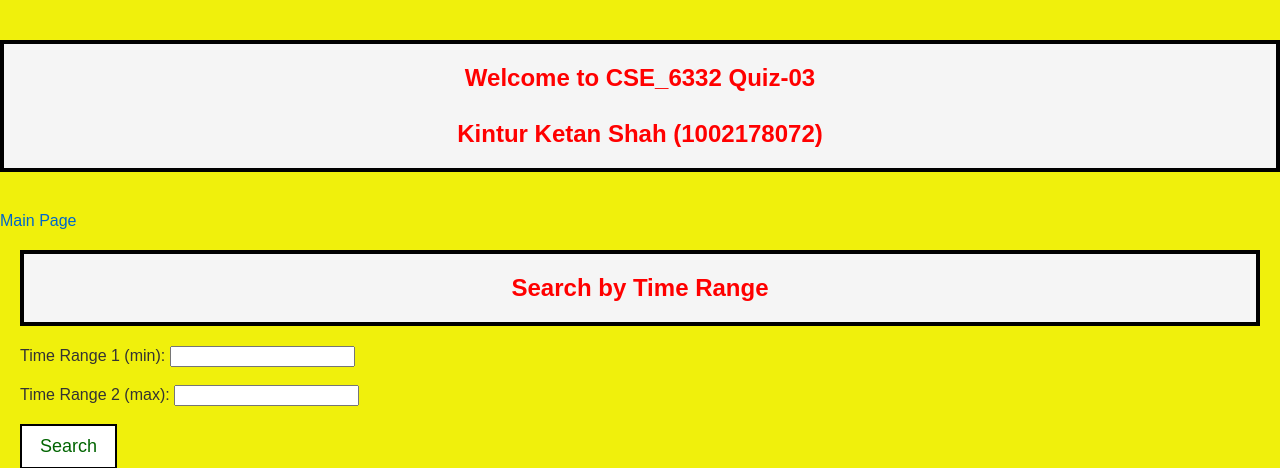
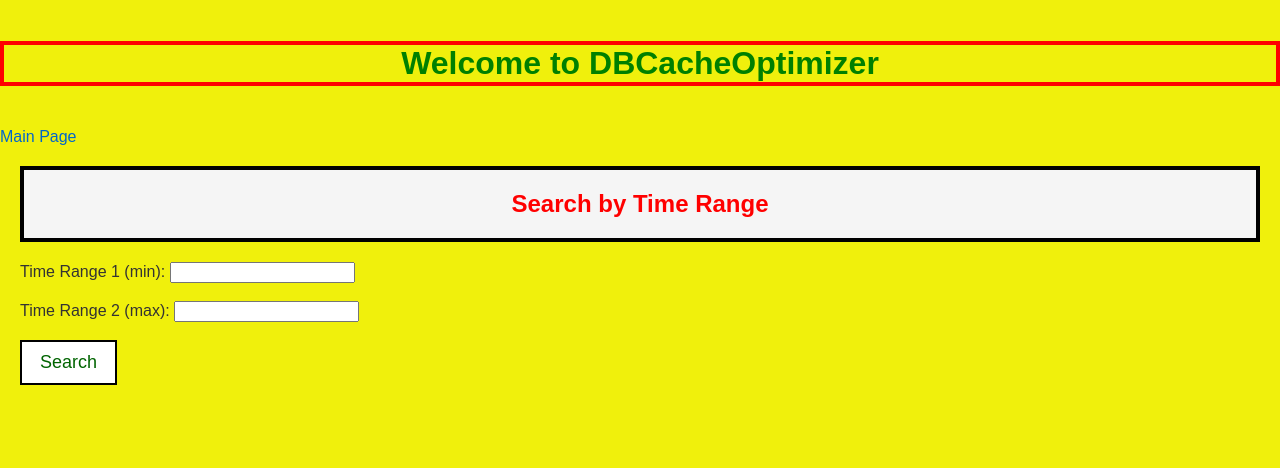
Before and after one commit to kinturkt/DBCacheOptimizer, a Python web app: template templates/task_1.html in a window 1280 px wide. Shown: the top 468 px of the page. Run offline with Jinja, Linux system fonts and the light colour scheme; the template is opened without the code that fills it, so the values that code supplies are empty.

Commit message:
Update task_1.html

```diff
--- a/templates/task_1.html
+++ b/templates/task_1.html
@@ -44,9 +44,8 @@
 </head>
 <body>
     <center>
-        <h2> Welcome to CSE_6332 Quiz-03 <br> <br>
-            Kintur Ketan Shah (1002178072)
-        </h2>
+        <h1 style="border: 4px solid Red; color: green;"> Welcome to DBCacheOptimizer <br>
+        </h1>
     </center>
 
     {% if error %}
```
